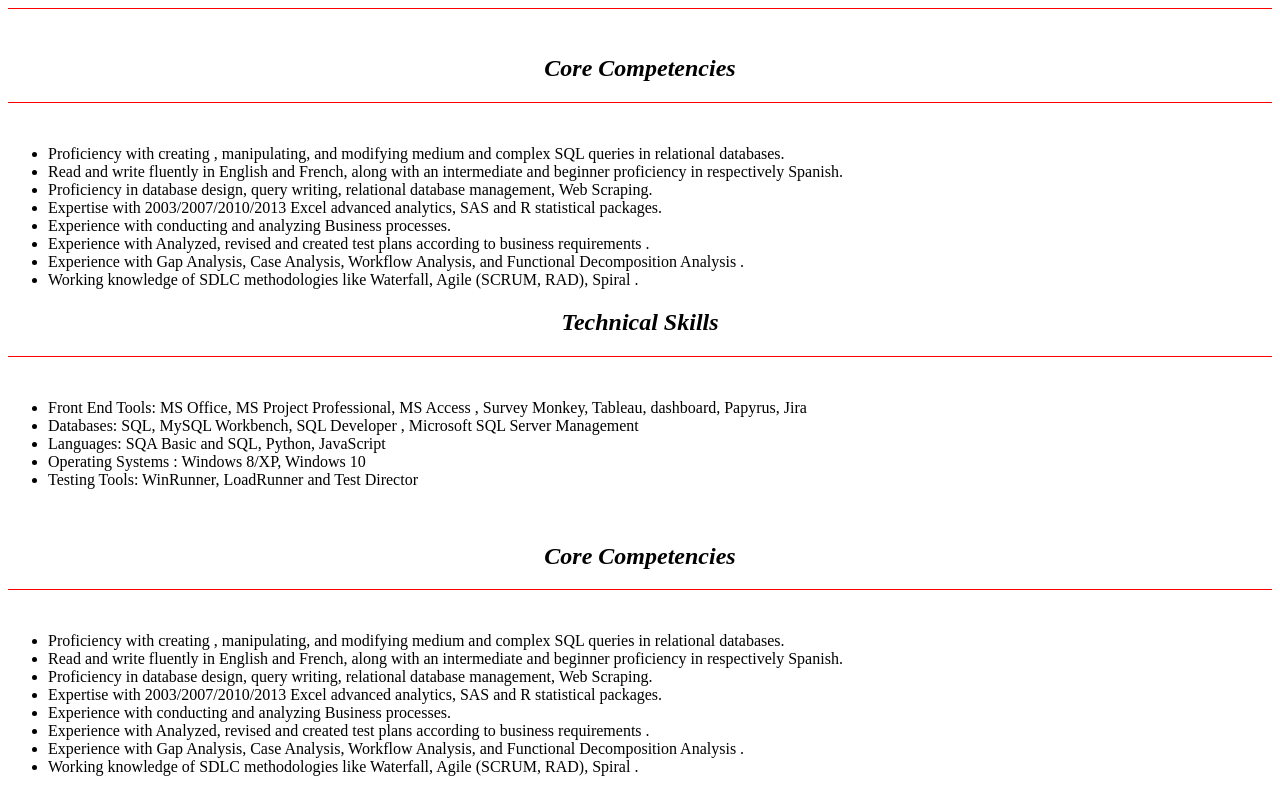
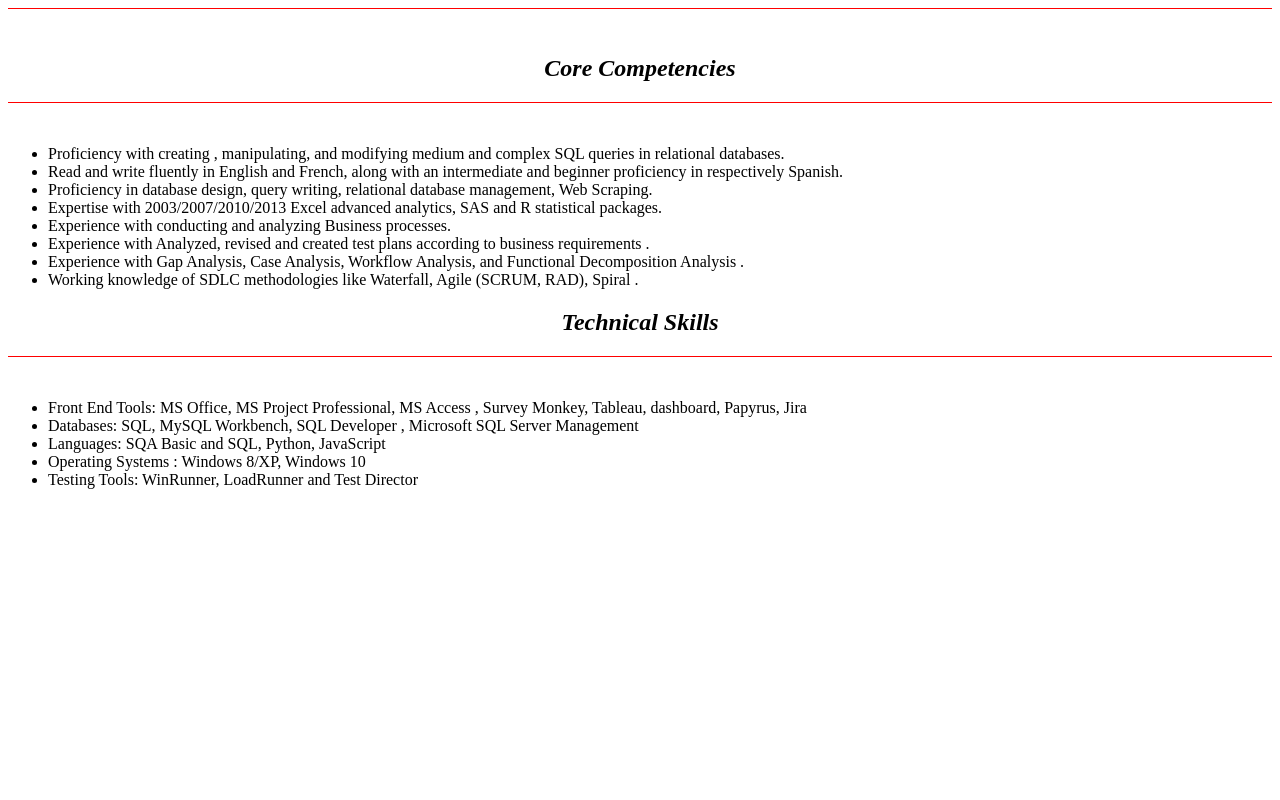
Before and after one commit to tosalto89/CV, a plain HTML site: page Skills.html in a window 1280 px wide. Drawn offline with Linux system fonts and the light colour scheme.

Commit message:
Modified as of 06/05/20201

```diff
--- a/Skills.html
+++ b/Skills.html
@@ -41,24 +41,6 @@
     <li>Testing Tools: WinRunner, LoadRunner and Test Director</li>
   </ul>
   <br>
-  <center>
-    <h2><em>Core Competencies</em></h2>
-  </center>
-  <hr size="1" color="red" background-color="gray">
-  <br>
-  <ul>
-    <li>Proficiency with creating , manipulating, and modifying medium and complex SQL queries in relational
-      databases.</li>
-    <li>Read and write fluently in English and French, along with an intermediate and beginner proficiency in
-      respectively Spanish.</li>
-    <li>Proficiency in database design, query writing, relational database management, Web Scraping.</li>
-    <li>Expertise with 2003/2007/2010/2013 Excel advanced analytics, SAS and R statistical packages.</li>
-    <li>Experience with conducting and analyzing Business processes.</li>
-    <li>Experience with Analyzed, revised and created test plans according to business requirements .</li>
-    <li>Experience with Gap Analysis, Case Analysis, Workflow Analysis, and Functional Decomposition
-      Analysis .</li>
-    <li>Working knowledge of SDLC methodologies like Waterfall, Agile (SCRUM, RAD), Spiral .</li>
-  </ul>
 </body>
 
 </html>
```
Also changed, not shown: Contact me.html (added, +36 -0 lines), index.html (+1 -1 lines).
